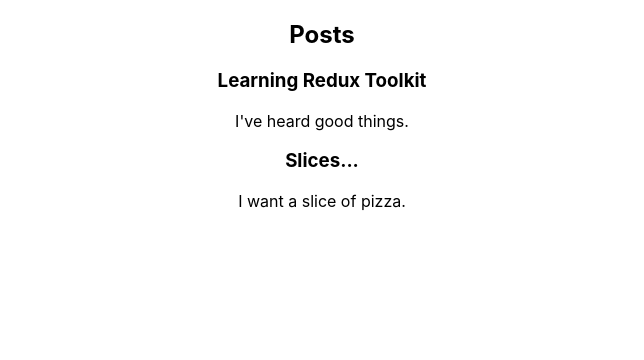
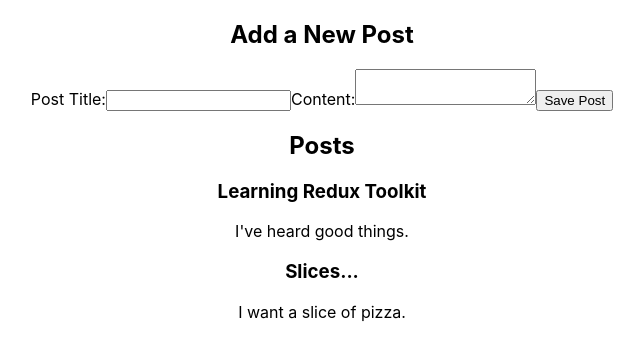
Before and after one commit to forrestmorrison/bulletinboard, a React (Create React App) app in the folder client/: page / in a window 1280 px wide. Shown: the top 360 px of the page, without its empty margins (318-962 px from the left). Built offline with nearby package versions, Linux system fonts and the light colour scheme.

Commit message:
Added AddPostForm component to App.js

```diff
--- a/client/src/App.js
+++ b/client/src/App.js
@@ -1,9 +1,11 @@
 import './App.css';
 import PostsList from './features/posts/PostsList';
+import AddPostForm from './features/posts/AddPostForm';
 
 function App() {
   return (
     <main className="App">
+      <AddPostForm />
       <PostsList />
     </main>
   );
--- a/client/src/features/posts/AddPostForm.js
+++ b/client/src/features/posts/AddPostForm.js
@@ -31,3 +31,5 @@
         </section>
     )
 }
+
+export default AddPostForm;
```
